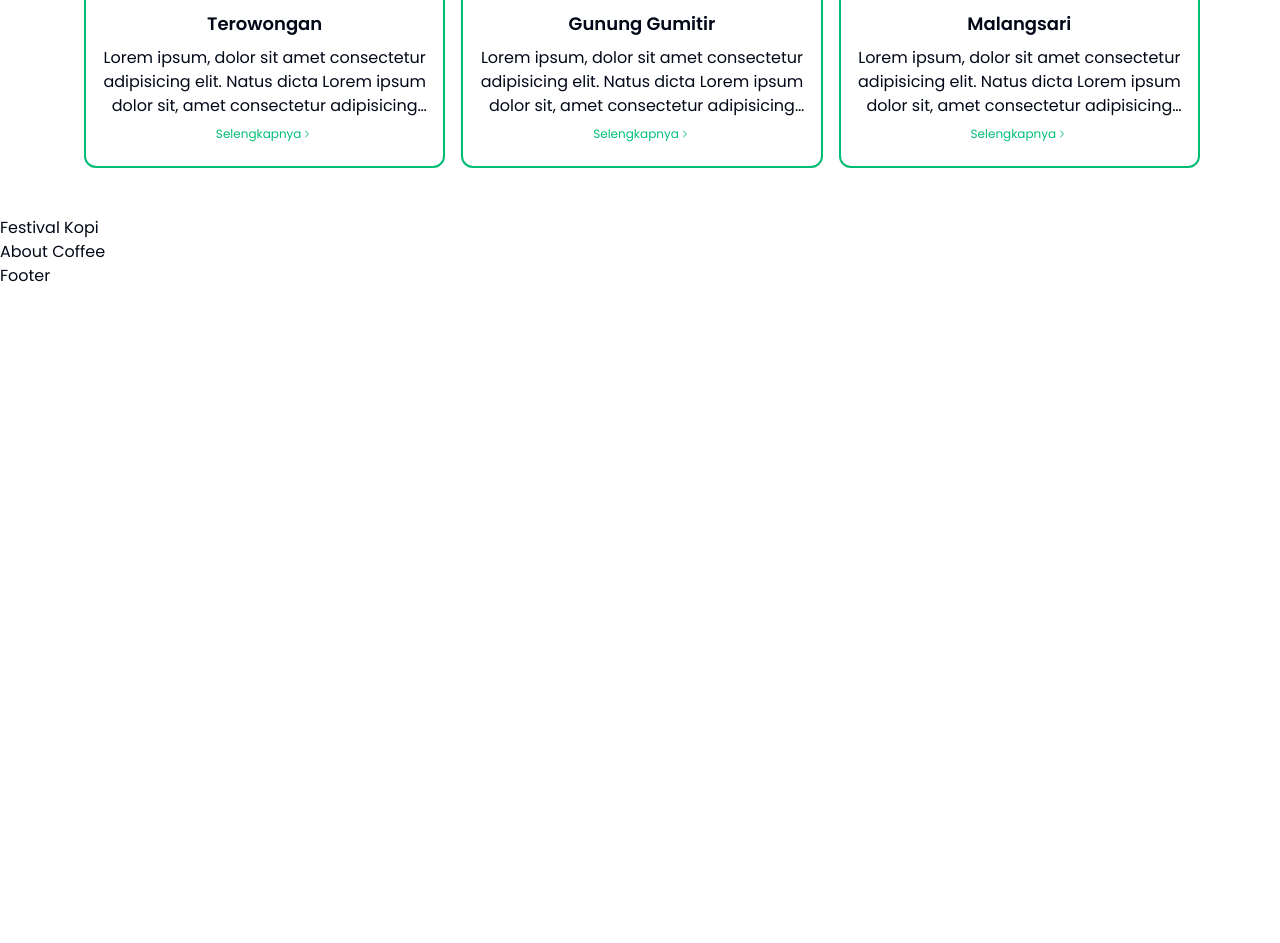
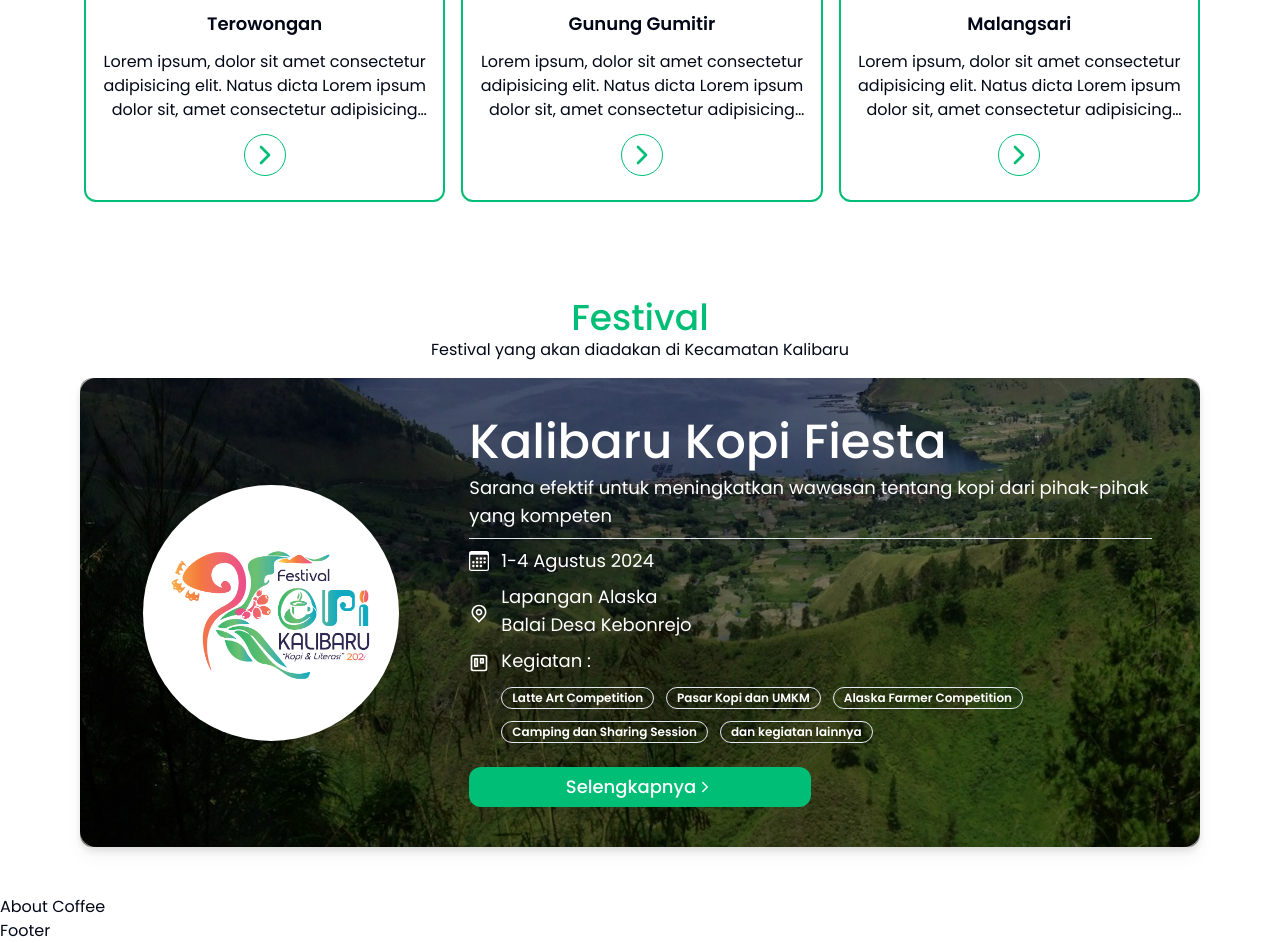
Before and after one commit to mahdabagas/selaju-kalibaru-project, a Next.js app: page / in a window 1280 px wide. Shown: the part 1660-2603 px from the top of the page. Before the commit the page ends 1948 px from the top, so only its background shows below. Built offline with nearby package versions, Linux system fonts and the light colour scheme.

Commit message:
slicing section festival coffee

```diff
--- a/package.json
+++ b/package.json
@@ -11,6 +11,7 @@
   "dependencies": {
     "@radix-ui/react-dialog": "^1.1.1",
     "@radix-ui/react-label": "^2.1.0",
+    "@radix-ui/react-separator": "^1.1.0",
     "@radix-ui/react-slot": "^1.1.0",
     "class-variance-authority": "^0.7.0",
     "clsx": "^2.1.1",
--- a/src/app/festival-kopi/page.tsx
+++ b/src/app/festival-kopi/page.tsx
@@ -1,7 +1,83 @@
+import SectionLayout from "@/components/layouts/SectionLayout";
+import TitleSection from "@/components/organisms/TitleSection";
+import { Badge } from "@/components/ui/badge";
+import { Separator } from "@/components/ui/separator";
+import Image from "next/image";
+import { BsCalendar3 } from "react-icons/bs";
+import { RiMapPinLine } from "react-icons/ri";
+import { FiChevronRight, FiTrello } from "react-icons/fi";
+import { Button } from "@/components/ui/button";
+
 export default function FestivalKopi() {
   return (
-    <div>
-      <h1>Festival Kopi</h1>
-    </div>
+    <SectionLayout>
+      {/* Title */}
+      <TitleSection
+        title="Festival"
+        subtitle="Festival yang akan diadakan di Kecamatan Kalibaru"
+      />
+      {/* Content */}
+      <div className="mx-auto mt-4 rounded-2xl bg-[url('/images/hero-image-2.jpg')] bg-bottom drop-shadow-lg backdrop-brightness-150">
+        <div className="flex flex-col justify-center gap-4 rounded-xl bg-black/40 px-3 py-4 lg:flex-row lg:gap-6 lg:px-6 lg:py-8">
+          <div className="mx-auto my-auto">
+            <Image
+              src="/images/logo.png"
+              alt="/images/logo.png"
+              width={400}
+              height={400}
+              className="size-44 rounded-full bg-white object-contain object-center p-6 drop-shadow-md md:size-64"
+            />
+          </div>
+          <div className="space-y-2 p-2 text-white lg:w-4/6 lg:pr-6">
+            <h2 className="text-3xl font-medium lg:text-5xl">
+              Kalibaru Kopi Fiesta
+            </h2>
+            <h3 className="lg:text-lg">
+              Sarana efektif untuk meningkatkan wawasan tentang kopi dari
+              pihak-pihak yang kompeten
+            </h3>
+            <Separator />
+            <div className="flex items-center space-x-3">
+              <BsCalendar3 className="size-5" />
+              <p className="lg:text-lg">1-4 Agustus 2024</p>
+            </div>
+            <div className="flex items-center space-x-3">
+              <RiMapPinLine className="mt-1 size-5" />
+              <h3 className="self-start lg:text-lg">
+                Lapangan Alaska <br /> Balai Desa Kebonrejo
+              </h3>
+            </div>
+            <div className="space-y-3">
+              <div className="flex items-center space-x-3">
+                <FiTrello className="mt-1 size-5" />
+                <h3 className="self-start lg:text-lg">Kegiatan :</h3>
+              </div>
+              <div className="ml-8 flex flex-wrap gap-3">
+                <Badge variant="outline" className="text-white">
+                  Latte Art Competition
+                </Badge>
+                <Badge variant="outline" className="text-white">
+                  Pasar Kopi dan UMKM
+                </Badge>
+                <Badge variant="outline" className="text-white">
+                  Alaska Farmer Competition
+                </Badge>
+                <Badge variant="outline" className="text-white">
+                  Camping dan Sharing Session
+                </Badge>
+                <Badge variant="outline" className="text-white">
+                  dan kegiatan lainnya
+                </Badge>
+              </div>
+            </div>
+            <div className="flex pt-4">
+              <Button className="w-full rounded-xl lg:w-1/2 lg:text-lg">
+                Selengkapnya <FiChevronRight />
+              </Button>
+            </div>
+          </div>
+        </div>
+      </div>
+    </SectionLayout>
   );
 }
--- /dev/null
+++ b/src/components/magicui/typing-animation.tsx
@@ -0,0 +1,46 @@
+"use client";
+
+import { useEffect, useState } from "react";
+
+import { cn } from "@/lib/utils";
+
+interface TypingAnimationProps {
+  text: string;
+  duration?: number;
+  className?: string;
+}
+
+export default function TypingAnimation({
+  text,
+  duration = 200,
+  className,
+}: TypingAnimationProps) {
+  const [displayedText, setDisplayedText] = useState<string>("");
+  const [i, setI] = useState<number>(0);
+
+  useEffect(() => {
+    const typingEffect = setInterval(() => {
+      if (i < text.length) {
+        setDisplayedText(text.substring(0, i + 1));
+        setI(i + 1);
+      } else {
+        clearInterval(typingEffect);
+      }
+    }, duration);
+
+    return () => {
+      clearInterval(typingEffect);
+    };
+  }, [duration, i]);
+
+  return (
+    <h1
+      className={cn(
+        "font-display text-center text-4xl font-bold leading-[5rem] tracking-[-0.02em] drop-shadow-sm",
+        className,
+      )}
+    >
+      {displayedText ? displayedText : text}
+    </h1>
+  );
+}
--- /dev/null
+++ b/src/components/organisms/TitleSection/index.tsx
@@ -0,0 +1,18 @@
+import Title from "@/components/atoms/Title";
+import React, { FC } from "react";
+
+interface TitleSectionProps {
+  title: string;
+  subtitle: string;
+}
+
+const TitleSection: FC<TitleSectionProps> = ({ title, subtitle }) => {
+  return (
+    <>
+      <Title classname="text-center text-primary">{title}</Title>
+      <p className="text-center md:text-base">{subtitle}</p>
+    </>
+  );
+};
+
+export default TitleSection;
--- a/src/components/organisms/Tour/index.tsx
+++ b/src/components/organisms/Tour/index.tsx
@@ -11,20 +11,19 @@ import {
   CarouselNext,
   CarouselPrevious,
 } from "@/components/ui/carousel";
-import Link from "next/link";
-import { Button } from "@/components/ui/button";
 import { DATA_TOUR } from "@/constants";
 import { tourType } from "@/types";
 import { FiChevronRight } from "react-icons/fi";
+import TitleSection from "../TitleSection";
 
 const Tour = () => {
   return (
     <SectionLayout>
       {/* Title */}
-      <Title classname="text-center text-primary">Wisata Kalibaru</Title>
-      <p className="text-center md:text-base">
-        Keindahan wisata di Kecamatan Kalibaru
-      </p>
+      <TitleSection
+        title="Wisata Kalibaru"
+        subtitle="Keindahan wisata di Kecamatan Kalibaru"
+      />
       {/* Content */}
       <div className="relative mt-4 px-4 lg:px-0">
         <Carousel className="relative w-full">
@@ -34,27 +33,28 @@ const Tour = () => {
                 key={item.name + index}
                 className="md:basis-1/2 lg:basis-1/3"
               >
-                <Card className="mx-auto h-full w-full cursor-pointer rounded-xl border-2 border-primary duration-200">
+                <Card className="group mx-auto h-full w-full cursor-pointer rounded-xl border-2 border-primary">
                   <CardHeader className="h-52 p-3 lg:h-64">
+                    <div className="overflow-hidden">
                       <Image
                         src={item.image}
                         alt={item.image}
-                      className="h-full w-full rounded-md object-cover object-center"
+                        className="h-full w-full rounded-md object-cover object-center duration-200 group-hover:scale-110"
                         width={400}
                         height={200}
                       />
+                    </div>
                   </CardHeader>
-                  <CardContent className="space-y-2 px-3 pt-0">
+                  <CardContent className="space-y-3 px-3 pt-0">
                     <h4 className="text-center font-semibold lg:text-lg">
                       {item.name}
                     </h4>
                     <p className="line-clamp-3 text-center text-xs lg:text-base">
                       {item.description}
                     </p>
-                    <p className="flex items-center justify-center text-center text-xs text-primary">
-                      Selengkapnya
-                      <FiChevronRight />
-                    </p>
+                    <div className="mx-auto w-fit rounded-full border border-primary p-1 text-primary duration-100 group-hover:bg-primary group-hover:text-white">
+                      <FiChevronRight className="size-5 lg:size-8" />
+                    </div>
                   </CardContent>
                 </Card>
               </CarouselItem>
--- /dev/null
+++ b/src/components/ui/badge.tsx
@@ -0,0 +1,36 @@
+import * as React from "react"
+import { cva, type VariantProps } from "class-variance-authority"
+
+import { cn } from "@/lib/utils"
+
+const badgeVariants = cva(
+  "inline-flex items-center rounded-full border px-2.5 py-0.5 text-xs font-semibold transition-colors focus:outline-none focus:ring-2 focus:ring-ring focus:ring-offset-2",
+  {
+    variants: {
+      variant: {
+        default:
+          "border-transparent bg-primary text-primary-foreground hover:bg-primary/80",
+        secondary:
+          "border-transparent bg-secondary text-secondary-foreground hover:bg-secondary/80",
+        destructive:
+          "border-transparent bg-destructive text-destructive-foreground hover:bg-destructive/80",
+        outline: "text-foreground",
+      },
+    },
+    defaultVariants: {
+      variant: "default",
+    },
+  }
+)
+
+export interface BadgeProps
+  extends React.HTMLAttributes<HTMLDivElement>,
+    VariantProps<typeof badgeVariants> {}
+
+function Badge({ className, variant, ...props }: BadgeProps) {
+  return (
+    <div className={cn(badgeVariants({ variant }), className)} {...props} />
+  )
+}
+
+export { Badge, badgeVariants }
--- /dev/null
+++ b/src/components/ui/separator.tsx
@@ -0,0 +1,31 @@
+"use client"
+
+import * as React from "react"
+import * as SeparatorPrimitive from "@radix-ui/react-separator"
+
+import { cn } from "@/lib/utils"
+
+const Separator = React.forwardRef<
+  React.ElementRef<typeof SeparatorPrimitive.Root>,
+  React.ComponentPropsWithoutRef<typeof SeparatorPrimitive.Root>
+>(
+  (
+    { className, orientation = "horizontal", decorative = true, ...props },
+    ref
+  ) => (
+    <SeparatorPrimitive.Root
+      ref={ref}
+      decorative={decorative}
+      orientation={orientation}
+      className={cn(
+        "shrink-0 bg-border",
+        orientation === "horizontal" ? "h-[1px] w-full" : "h-full w-[1px]",
+        className
+      )}
+      {...props}
+    />
+  )
+)
+Separator.displayName = SeparatorPrimitive.Root.displayName
+
+export { Separator }
```
Also changed, not shown: public/images/hero-image-2.jpg (added), 1 other file (tests, documents, lock files or other folders). Lines whose indentation alone changed are shown as unchanged.
